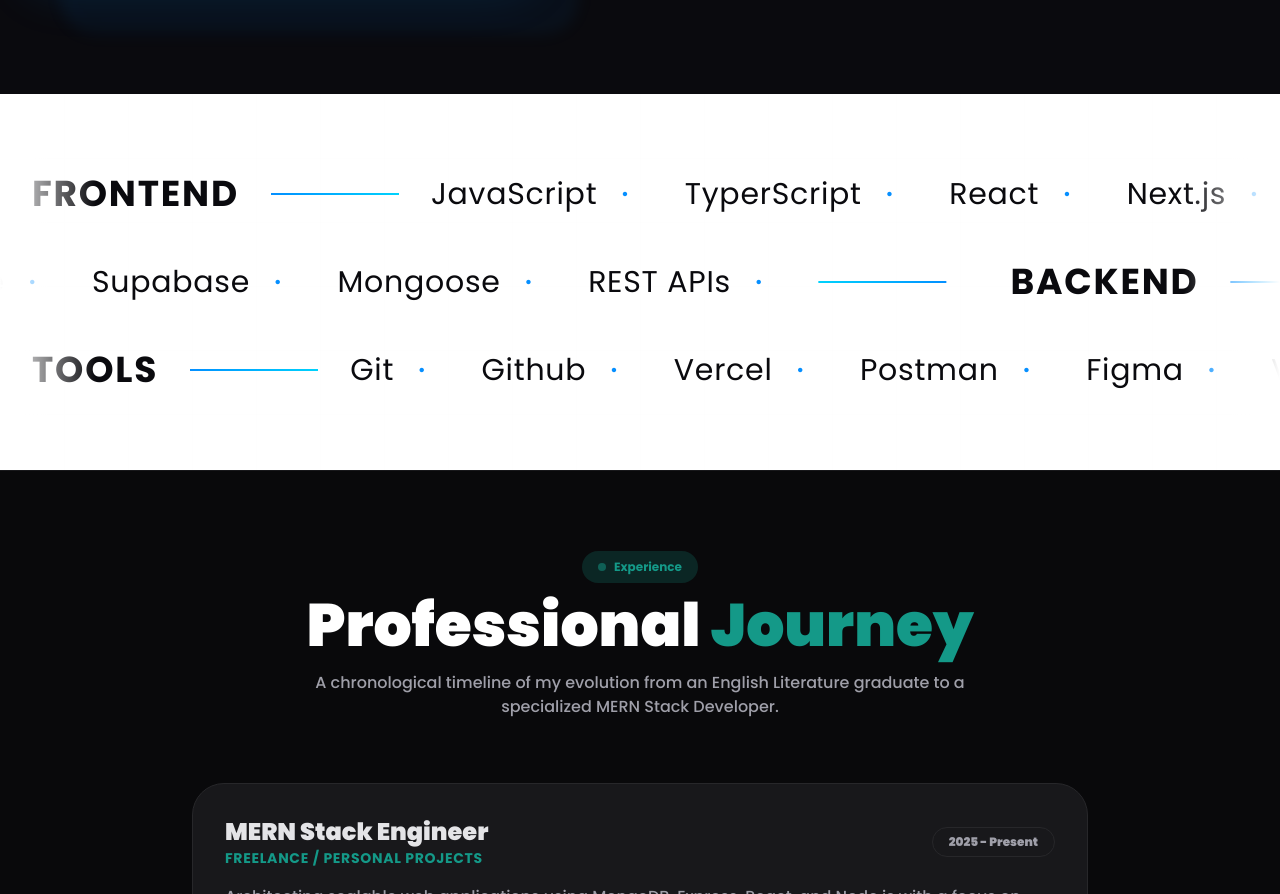
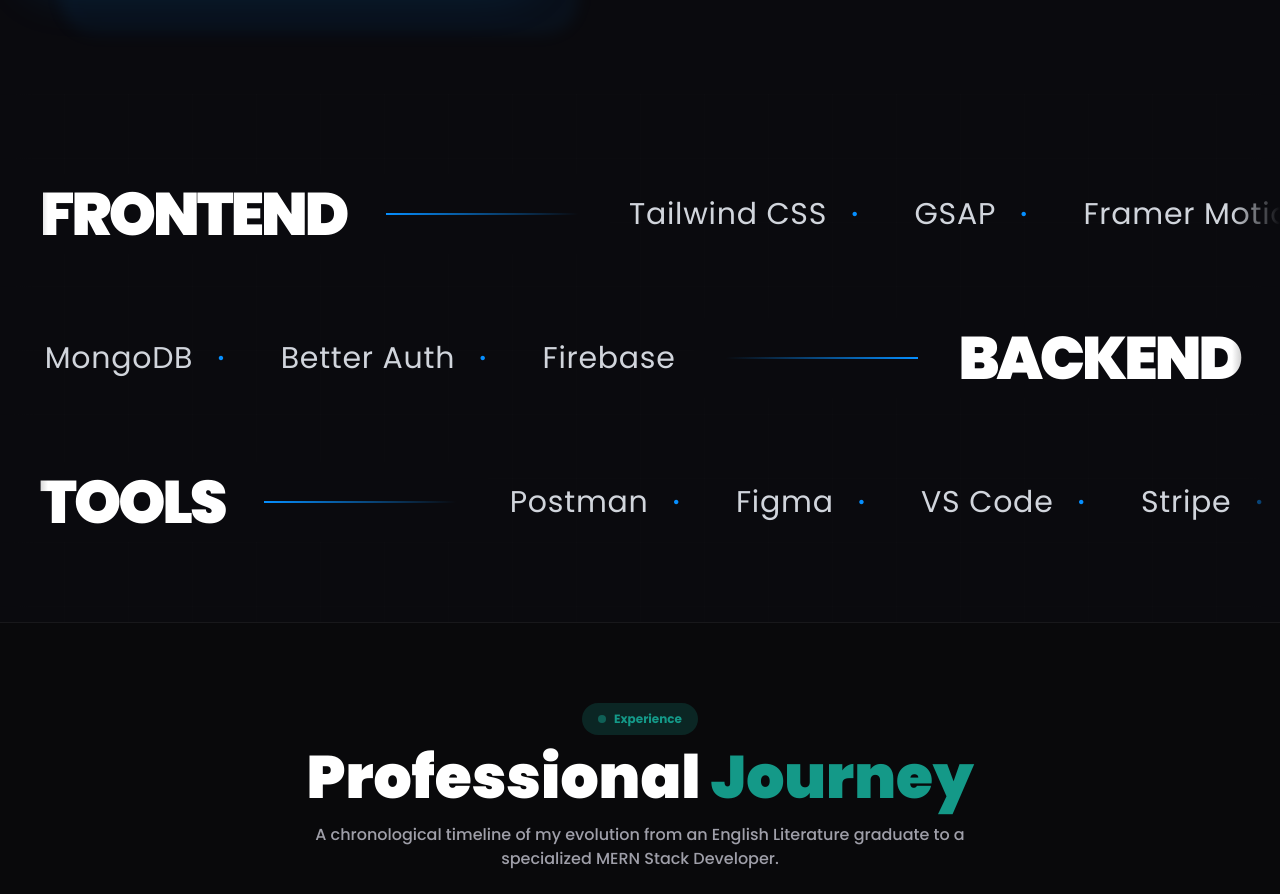
Before and after one commit to ArifKhanEver/Portfolio, a Next.js app: page / in a window 1280 px wide. Shown: the part 2027-2921 px from the top of the page. Built offline with nearby package versions, Linux system fonts and the light colour scheme.

Commit message:
fix: pin stack names to screen edges and correct dark theme colors

```diff
--- a/src/components/Skills.jsx
+++ b/src/components/Skills.jsx
@@ -10,7 +10,7 @@
 const SKILL_CATEGORIES = [
   {
     title: "Frontend",
-    skills: [ "JavaScript", "TyperScript" ,"React", "Next.js", "Tailwind CSS", "GSAP", "Framer Motion", "Zustand", "Hero UI", "Shedcn UI", "SwiperJs", "Auto Slide", "Lenis", "TanStack Query"]
+    skills: [ "TyperScript" ,"React", "Next.js", "Tailwind CSS", "GSAP", "Framer Motion", "Zustand"]
   },
   {
     title: "Backend",
@@ -18,7 +18,7 @@
   },
   {
     title: "Tools",
-    skills: ["Git", "Github", "Vercel", "Postman", "Figma", "VS Code", "Strip", "React Hook Form", "Cloudinary", "Bun", "npm", "yarn",]
+    skills: ["Git", "Github", "Vercel", "Postman", "Figma", "VS Code", "Stripe", "React Hook Form", "Cloudinary", "Bun", "npm", "yarn",]
   }
 ];
 
@@ -48,47 +48,63 @@
   }, { scope: containerRef });
 
   return (
-    <section id="skills" ref={containerRef} className="w-full py-20 bg-theme-white relative overflow-hidden">
+    <section id="skills" ref={containerRef} className="w-full py-20 bg-theme-black relative overflow-hidden">
 
-      {/* Background Grid Pattern (optional subtle grid to match target) */}
-      <div className="absolute inset-0 opacity-15 pointer-events-none">
-        <div className="absolute inset-0 bg-[linear-gradient(to_right,#80808010_1px,transparent_1px)] bg-[size:4rem_4rem]"></div>
-        <div className="absolute inset-0 bg-[linear-gradient(to_bottom,#80808010_1px,transparent_1px)] bg-[size:4rem_4rem]"></div>
+      {/* Background Grid Pattern */}
+      <div className="absolute inset-0 opacity-10 pointer-events-none">
+        <div className="absolute inset-0 bg-[linear-gradient(to_right,#ffffff10_1px,transparent_1px)] bg-[size:4rem_4rem]"></div>
+        <div className="absolute inset-0 bg-[linear-gradient(to_bottom,#ffffff10_1px,transparent_1px)] bg-[size:4rem_4rem]"></div>
       </div>
 
-      <div className="relative space-y-12">
-        {SKILL_CATEGORIES.map((category, idx) => (
-          <div key={category.title} className="relative overflow-hidden flex w-full">
-            <div className="marquee-inner flex items-center gap-8 whitespace-nowrap w-max">
-              {/* Duplicate content twice to create seamless loop */}
-              {[...Array(2)].map((_, i) => (
-                <div key={i} className="flex items-center gap-8 flex-shrink-0">
-                  <h4 className="text-theme-black text-2xl sm:text-3xl lg:text-4xl font-bold uppercase tracking-wider pl-8">
+      <div className="relative space-y-16">
+        {SKILL_CATEGORIES.map((category, idx) => {
+          const isLeft = idx % 2 === 0;
+
+          return (
+            <div key={category.title} className="relative overflow-hidden flex items-center w-full min-h-[60px] sm:min-h-[80px]">
+
+              {/* The Pinned Stack Name */}
+              {isLeft ? (
+                <div className="absolute left-0 top-0 bottom-0 z-20 flex items-center bg-theme-black pr-8 pl-4 sm:pl-10">
+                  <h4 className="text-white text-3xl sm:text-4xl lg:text-6xl font-black uppercase tracking-tighter">
                     {category.title}
                   </h4>
-                  <div className="h-[2px] w-16 sm:w-24 lg:w-32 bg-gradient-to-r from-primary to-accent"></div>
+                  <div className="h-[2px] w-20 sm:w-32 lg:w-48 bg-gradient-to-r from-primary to-transparent ml-6 sm:ml-10"></div>
+                </div>
+              ) : (
+                <div className="absolute right-0 top-0 bottom-0 z-20 flex items-center bg-theme-black pl-8 pr-4 sm:pr-10">
+                  <div className="h-[2px] w-20 sm:w-32 lg:w-48 bg-gradient-to-l from-primary to-transparent mr-6 sm:mr-10"></div>
+                  <h4 className="text-white text-3xl sm:text-4xl lg:text-6xl font-black uppercase tracking-tighter">
+                    {category.title}
+                  </h4>
+                </div>
+              )}
 
+              {/* The Marquee (Scrolls behind the pinned titles) */}
+              <div className="marquee-inner flex items-center gap-8 whitespace-nowrap w-max relative z-10">
+                {/* Duplicate content to create seamless loop */}
+                {[...Array(4)].map((_, i) => (
+                  <div key={i} className="flex items-center gap-8 flex-shrink-0">
                     {category.skills.map((skill, sIdx) => (
                       <div key={skill + sIdx} className="flex items-center">
-                      <p className="text-xl sm:text-2xl lg:text-3xl font-light tracking-wide inline-block text-theme-black">
+                        <p className="text-xl sm:text-2xl lg:text-3xl font-light tracking-wide inline-block text-gray-300 hover:text-primary transition-colors">
                           {skill}
                         </p>
-                      {/* Don't show dot after last item of the inner map, but since we are repeating we can just show it always */}
                         <span className="text-base sm:text-lg mx-6 text-primary">•</span>
                       </div>
                     ))}
-
-                  <div className="h-[2px] w-16 sm:w-24 lg:w-32 bg-gradient-to-r from-accent to-primary pr-8"></div>
-                </div>
-              ))}
-            </div>
                   </div>
                 ))}
               </div>
 
+            </div>
+          );
+        })}
+      </div>
+
       {/* Fade borders to make it look smooth on edges */}
-      <div className="absolute inset-y-0 left-0 w-24 bg-gradient-to-r from-theme-white to-transparent pointer-events-none z-10"></div>
-      <div className="absolute inset-y-0 right-0 w-24 bg-gradient-to-l from-theme-white to-transparent pointer-events-none z-10"></div>
+      <div className="absolute inset-y-0 left-0 w-12 bg-gradient-to-r from-theme-black to-transparent pointer-events-none z-30"></div>
+      <div className="absolute inset-y-0 right-0 w-12 bg-gradient-to-l from-theme-black to-transparent pointer-events-none z-30"></div>
     </section>
   );
 };
```
Lines whose indentation alone changed are shown as unchanged.
